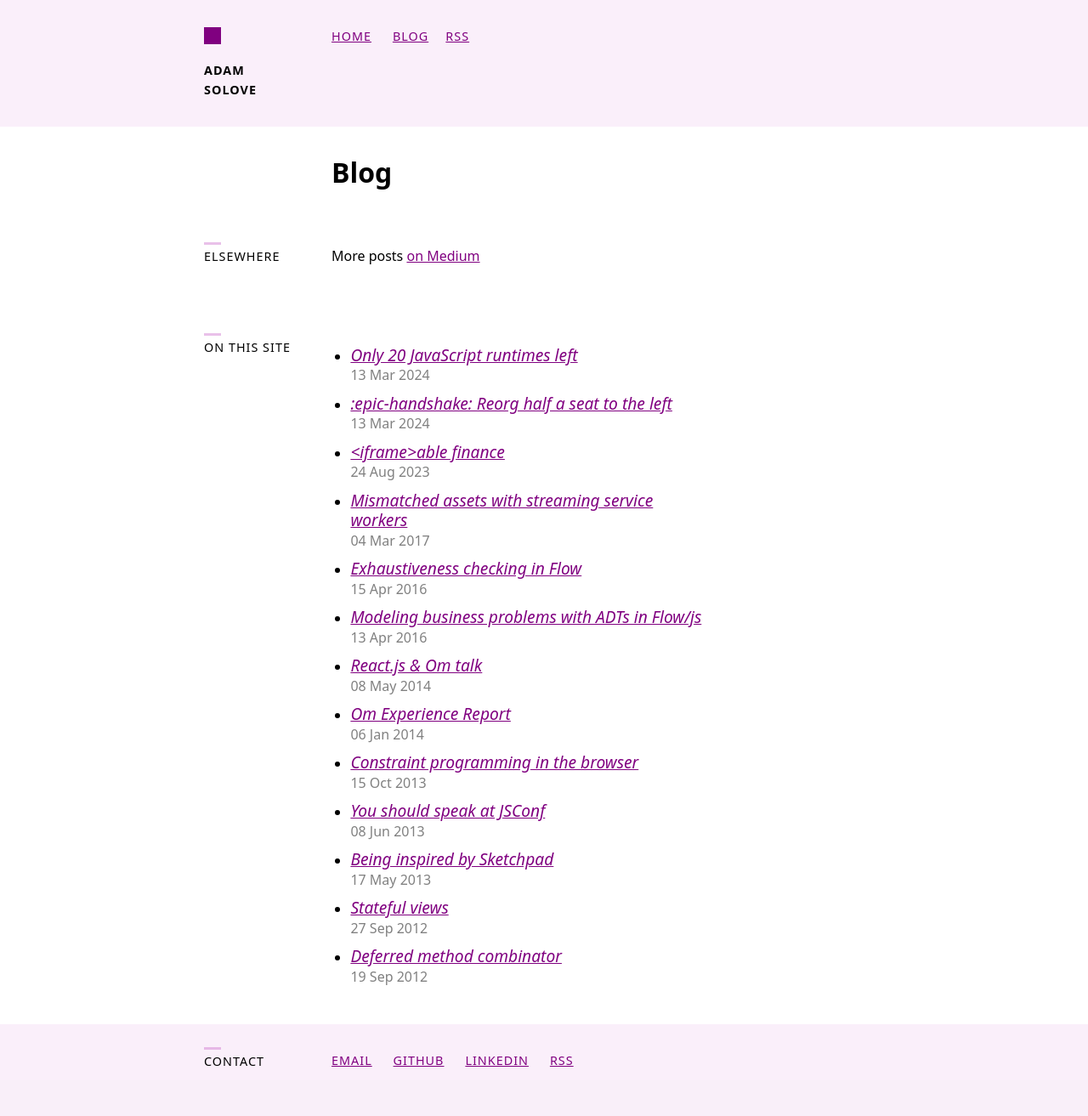
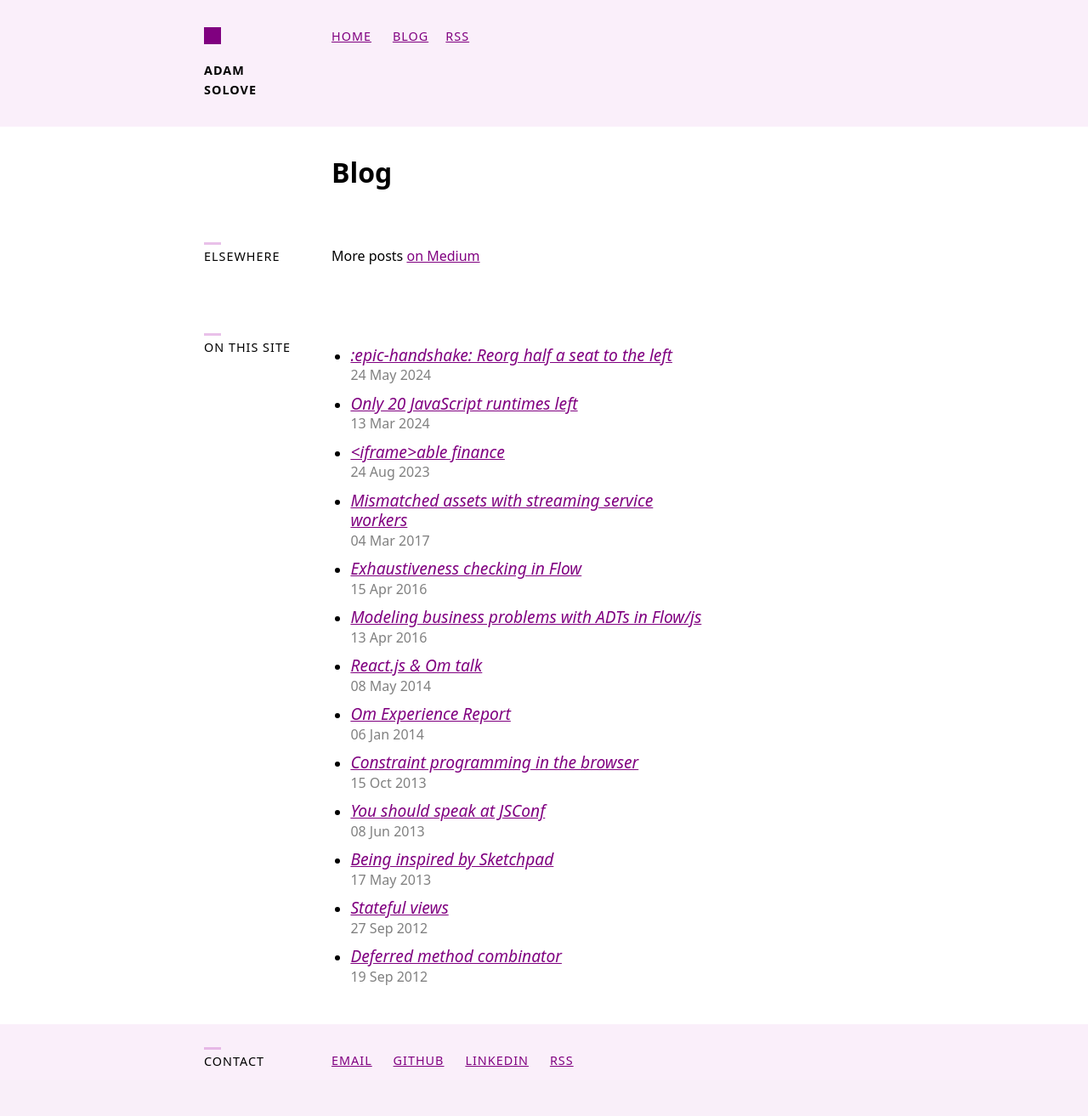
Before and after one commit to asolove/asolove.github.io, a Jekyll site: the page built from blog.html, in a window 1280 px wide. Shown: the whole page at 85% size. Built offline with Jekyll 4.4.1, drawn with Linux system fonts in a browser that asks for light colours; comment, search, counter and statistics services are not loaded.

Commit message:
[damnit] fix date on half a seat

```diff
--- a/_posts/2024-01-20-half-a-seat-to-the-left.markdown
+++ b/_posts/2024-01-20-half-a-seat-to-the-left.markdown
@@ -2,7 +2,7 @@
 layout: post
 title: ":epic-handshake: Reorg half a seat to the left"
 description: "How to avoid handoffs by defining the right roles"
-date: 2024-03-13 11:28:00
+date: 2024-05-24 14:31:00
 categories: people
 ---
 
```
